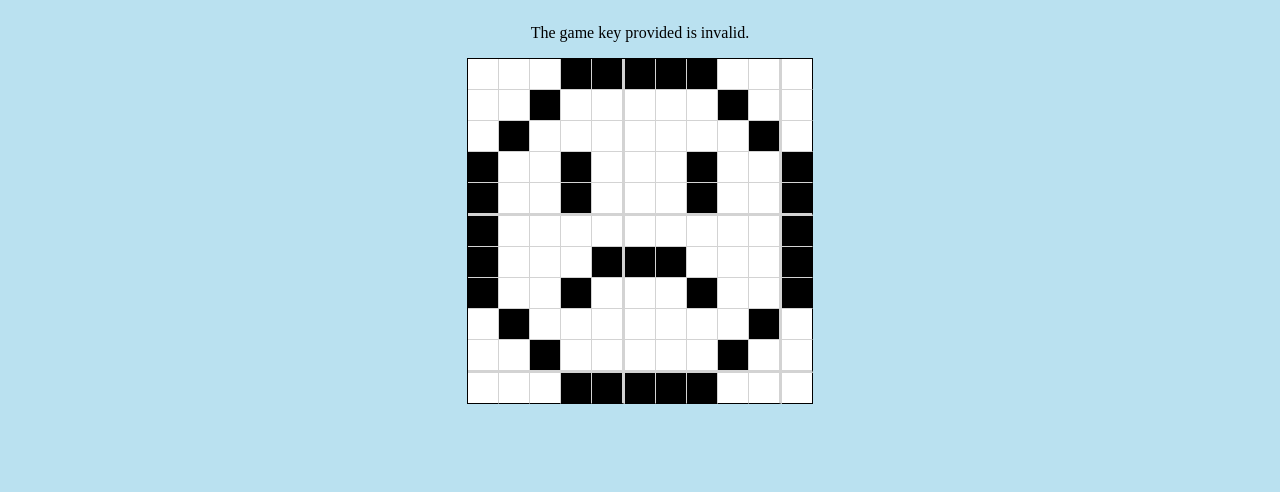
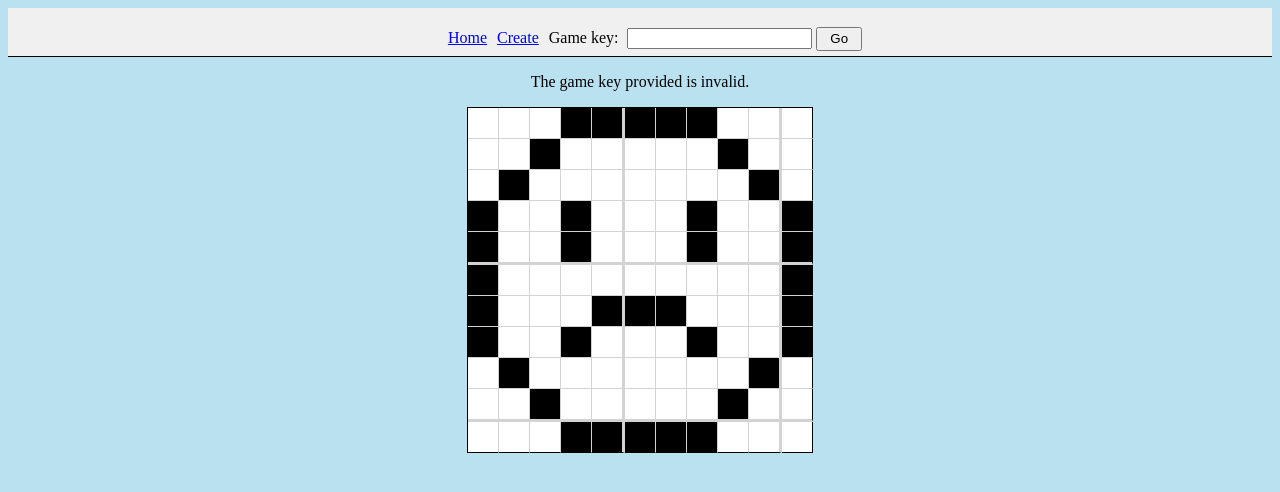
Before and after one commit to DHerls/Nonograms, a React app: page /solve/1 in a window 1280 px wide. Shown: the top 492 px of the page. Built offline with nearby package versions, Linux system fonts and the light colour scheme; the HTML template or start-up script is replaced by a standard one.

Commit message:
Add navbar

```diff
--- a/src/components/CreatePuzzleContainer.tsx
+++ b/src/components/CreatePuzzleContainer.tsx
@@ -3,8 +3,8 @@ import { Dispatch } from "redux";
 import { connect } from "react-redux";
 import { CreatePuzzle } from "./CreatePuzzle";
 import * as React from 'react';
-import { setCreateRows, setCreateColumns } from "../store/actions";
-import { encodeBoardToKey } from "../utils";
+import { setCreateRows, setCreateColumns, setBoardHistory } from "../store/actions";
+import { encodeBoardToKey, createEmptyBoard } from "../utils";
 
 
 const mapStateToProps = (state: State) => {
@@ -18,7 +18,8 @@ const mapStateToProps = (state: State) => {
 const mapDispatchToProps = (dispatch: Dispatch) => {
     return {
         onRowsChange: (e: React.ChangeEvent<HTMLInputElement>) => {dispatch(setCreateRows(parseInt(e.target.value)))},
-        onColumnsChange: (e: React.ChangeEvent<HTMLInputElement>) => {dispatch(setCreateColumns(parseInt(e.target.value)))}
+        onColumnsChange: (e: React.ChangeEvent<HTMLInputElement>) => {dispatch(setCreateColumns(parseInt(e.target.value)))},
+        onMount: () => {dispatch(setBoardHistory([createEmptyBoard(10, 10)]))}
     }
 }
 
--- a/src/components/GameBoard.tsx
+++ b/src/components/GameBoard.tsx
@@ -6,7 +6,7 @@ interface GameBoardProps {
     onSquareClick: (row: number, column: number, state: string) => void,
     onSquareRightClick: (row: number, column: number, state: string) => void,
     onSquareMouseDown: (row: number, column: number, state: string) => void,
-    onSquareMouseUp: () => void,
+    onSquareMouseUp: (row: number, column: number) => void,
     onSquareMouseEnter: (row: number, column: number) => void,
     onMouseUp: () => void,
 }
@@ -30,7 +30,9 @@ export class GameBoard extends React.Component<GameBoardProps, {}> {
                 onMouseDown={() => {
                   this.props.onSquareMouseDown(index, i2, state);
                 }}
-                onMouseUp={this.props.onSquareMouseUp}
+                onMouseUp={() => {
+                  this.props.onSquareMouseUp(index, i2);
+                }}
                 onMouseEnter={() => {
                   this.props.onSquareMouseEnter(index, i2);
                 }}
--- a/src/components/GameKeyForm.tsx
+++ b/src/components/GameKeyForm.tsx
@@ -25,7 +25,7 @@ export const GameKeyForm = () => {
             onChange={onKeyChange}
           />
         </label>
-        <button type="submit" className="btn btn-primary">
+        <button type="submit" className="btn btn-primary game-key-go">
           Go
         </button>
       </form>
--- a/src/components/GameSquare.tsx
+++ b/src/components/GameSquare.tsx
@@ -28,8 +28,8 @@ export class GameSquare extends React.Component<GameSquareProps, {}> {
             onMouseDown={this.props.onMouseDown}
             onMouseUp={this.props.onMouseUp}
             onMouseEnter={this.props.onMouseEnter}
-            onDrag={(e) => {e.preventDefault()}}
-            draggable={false}
+            onPointerDown={this.props.onMouseDown}
+            onPointerUp={this.props.onMouseUp}
           ></div>
         );
     };
--- /dev/null
+++ b/src/components/NavBar.tsx
@@ -0,0 +1,21 @@
+import * as React from 'react';
+import { Link } from 'react-router-dom';
+import { GameKeyForm } from './GameKeyForm';
+
+export const NavBar = () => {
+    return (
+      <nav>
+        <ul>
+          <li>
+            <Link to="/">Home</Link>
+          </li>
+          <li>
+            <Link to="/create">Create</Link>
+          </li>
+          <li>
+            <GameKeyForm />
+          </li>
+        </ul>
+      </nav>
+    );
+}
--- a/src/components/SolvePuzzleContainer.tsx
+++ b/src/components/SolvePuzzleContainer.tsx
@@ -3,7 +3,7 @@ import { Dispatch } from "redux"
 import { connect } from "react-redux"
 import { SolvePuzzle } from "./SolvePuzzle"
 import { decodeKeyToPuzzle } from "../utils"
-import { RouteComponentProps } from "react-router-dom"
+import { RouteComponentProps, withRouter } from "react-router-dom"
 import { setPuzzle } from "../store/actions"
 
 interface SolvePuzzleContainerProps extends RouteComponentProps<{key: string}>{
@@ -21,6 +21,6 @@ const mapDispatchToProps = (dispatch: Dispatch, ownProps: SolvePuzzleContainerPr
     }
 }
 
-const SolvePuzzleContainer = connect(mapStateToProps, mapDispatchToProps)(SolvePuzzle);
+const SolvePuzzleContainer = withRouter(connect(mapStateToProps,mapDispatchToProps)(SolvePuzzle));
 
 export default SolvePuzzleContainer;
--- a/src/index.tsx
+++ b/src/index.tsx
@@ -10,6 +10,7 @@ import SolvePuzzleContainer from "./components/SolvePuzzleContainer";
 import { Home } from "./components/Home";
 
 import 'styles/style.scss'
+import { NavBar } from "./components/NavBar";
 
 const store = createStore(
   rootReducer,
@@ -24,8 +25,14 @@ ReactDOM.render(
   <Provider store={store}>
     <Router>
       <Route exact path="/" component={Home} />
-        <Route path='/solve/:key' component={SolvePuzzleContainer} />
-        <Route path="/create" component={CreatePuzzleContainer} />
+      <Route path="/solve/:key">
+        <NavBar />
+        <SolvePuzzleContainer />
+      </Route>
+      <Route path="/create">
+        <NavBar />
+        <CreatePuzzleContainer />
+      </Route>
     </Router>
   </Provider>,
   document.getElementById("root")
--- a/src/store/reducers.ts
+++ b/src/store/reducers.ts
@@ -1,5 +1,5 @@
 import {EMPTY, State, Action, SET_SQUARE_STATE, ActionSet, SetSquareStateAction, START_DRAG, StartDragAction, CONTINUE_DRAG, ContinueDragAction, STOP_DRAG, UNDO, Puzzle, CLEAR, SET_CREATE_ROWS, SetCreateRows, SET_CREATE_COLUMNS, SetCreateColumns, SET_PUZZLE, SetPuzzle, SET_BOARD_HISTORY, SetBoardHistory} from './types'
-import { findSolutionRanges } from '../utils';
+import { findSolutionRanges, createEmptyBoard } from '../utils';
 
 
 const rowHints = [
@@ -36,18 +36,6 @@ const puzzle : Puzzle = {
     columns: colHints,
     rowRanges: rowHints.map((hints) => findSolutionRanges(hints, NUM_COLS)),
     colRanges: colHints.map((hints) => findSolutionRanges(hints, NUM_ROWS)),
-}
-
-
-const createEmptyBoard = (rows: number, columns: number) : string[][] =>{
-    const board: string[][] = [];
-    let row: string[] = [];
-    for (let i = 0; i < rows; i++) {
-        row = Array(columns);
-        row.fill(EMPTY);
-        board.push(row);
-    }
-    return board;
 }
 
 
@@ -204,7 +192,7 @@ export const rootReducer = (state: State = initialState, action: ActionSet) : St
         };
       case SET_CREATE_ROWS:
         const scrAction = action as SetCreateRows;
-        if (scrAction.rows > 30 || scrAction.rows < 1){
+        if (isNaN(scrAction.rows) || scrAction.rows > 30 || scrAction.rows < 1){
             return state;
         }
         return {
@@ -213,7 +201,7 @@ export const rootReducer = (state: State = initialState, action: ActionSet) : St
         };
       case SET_CREATE_COLUMNS:
         const sccAction = action as SetCreateColumns;
-        if (sccAction.columns > 30 || sccAction.columns < 1) {
+        if (isNaN(sccAction.columns) || sccAction.columns > 30 || sccAction.columns < 1) {
           return state;
         }
         return {
--- a/src/styles/style.scss
+++ b/src/styles/style.scss
@@ -51,7 +51,11 @@ body {
     border: {
         top: 1px transparent;
         left: 1px transparent;
-    }
+    };
+    touch-action: none;
+    -webkit-user-drag: none;
+    -moz-user-drag: none;
+    user-drag: none;
 
     &.filled {
         background-color: black;
@@ -215,7 +219,6 @@ body {
         text-align: center;
         width: 80%;
     }
-}
 
     #game-key-nav {
         display: flex;
@@ -226,6 +229,7 @@ body {
             break-after: always;
             input {
                 margin-left: 5px;
+            }
         }
     }
 }
@@ -273,7 +277,6 @@ body {
     flex-direction: column;
     justify-content: center;
     align-items: center;
-    margin-top: 15px;
     .controls {
         label {
             margin-right: 10px;
@@ -343,3 +346,42 @@ body {
     flex-direction: column;
     align-items: center;
 }
+
+
+nav {
+    display: flex;
+    justify-content: center;
+    border-bottom: 1px solid black;
+    background-color: #f0f0f0;
+    padding-bottom: 5px;
+    padding-top: 3px;
+    ul {
+        margin-bottom: 0;
+        li {
+            display: inline-block;
+            margin-right: 10px;
+            color: black;
+        }
+    }
+
+    form#game-key-nav {
+        display: flex;
+        align-items: center;
+        label {
+            margin-bottom: 0;
+            margin-right: .3rem;
+            input {
+                margin-left: .5rem;
+            }
+        }
+        .game-key-go {
+            padding: {
+                top: .15rem;
+                right: .75rem;
+                bottom: .15rem;
+                left: .75rem;
+            }
+        }
+    }
+
+}
--- a/src/utils.ts
+++ b/src/utils.ts
@@ -1,4 +1,17 @@
 import { FILLED, BLOCKED, EMPTY, Puzzle } from "./store/types";
+
+
+export const createEmptyBoard = (rows: number, columns: number): string[][] => {
+    const board: string[][] = [];
+    let row: string[] = [];
+    for (let i = 0; i < rows; i++) {
+        row = Array(columns);
+        row.fill(EMPTY);
+        board.push(row);
+    }
+    return board;
+}
+
 
 export const boardToChunks = (segment: string[]): number[] => {
     let length = 0;
```
Also changed, not shown: src/components/CreatePuzzle.tsx (+41 -18 lines). Lines whose indentation alone changed are shown as unchanged.
